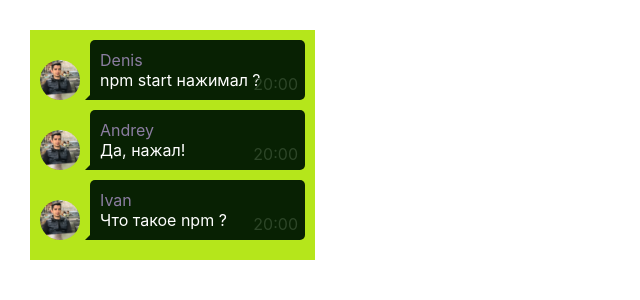
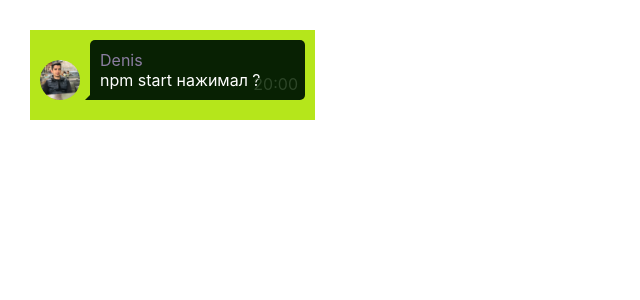
Before and after one commit to prudiusDenys/home-react, a React (Create React App) app: page / in a window 1280 px wide. Shown: the top 300 px of the page, without its empty margins (0-640 px from the left). Built offline with nearby package versions, Linux system fonts and the light colour scheme.

Commit message:
Init project 2.0

```diff
--- a/src/App.tsx
+++ b/src/App.tsx
@@ -8,7 +8,7 @@ export type dialogsDataType = {
 	text: string
 }
 
-function App(props: any) {
+function App() {
 
 	const dialogsData: Array<dialogsDataType> = [
 		{id: 1, name: 'Denis', text: 'npm start нажимал ?'},
--- a/src/components/Dialogs/Dialogs.tsx
+++ b/src/components/Dialogs/Dialogs.tsx
@@ -11,8 +11,6 @@ const Dialogs = (props: propsType) => {
 	return (
 		<div className={classes.dialogs}>
 			<Message name = {props.dialogsData[0].name}  text = {props.dialogsData[0].text}/>
-			<Message name = {props.dialogsData[1].name}  text = {props.dialogsData[1].text}/>
-			<Message name = {props.dialogsData[2].name}  text = {props.dialogsData[2].text}/>
 		</div>
 	)
 }
```
